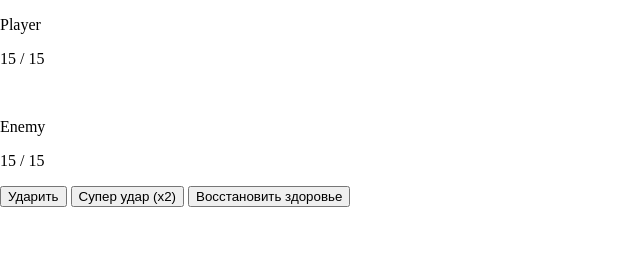
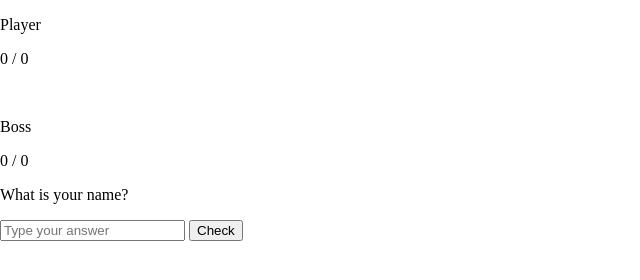
Before and after one commit to invinsible/js-marathon, a plain HTML site: page index.html in a window 1280 px wide. Shown: the whole page, without its empty margins (0-640 px from the left). Drawn offline with Linux system fonts and the light colour scheme.

Commit message:
start word-game

```diff
--- a/index.html
+++ b/index.html
@@ -15,15 +15,24 @@
         </div>
         <br>
         <div class="enemy">
-            <p>Enemy</p>
+            <p>Boss</p>
             <p id="enemyHp">0 / 0</p>
         </div>
-        <button type="button" id="dmg">Ударить</button>
+
+        <p id="question">__blank__</p>
+        <form id="form">
+            <input id="answer" type="text" placeholder="Type your answer">
+            <button id="checkAnswer" type="submit">Check</button>
+        </form>
+
+
+        <!-- <button type="button" id="dmg">Ударить</button>
         <button type="button" id="superDmg">Супер удар (x2)</button>
-        <button type="button" id="heal">Восстановить здоровье</button>
+        <button type="button" id="heal">Восстановить здоровье</button> -->
     </div>
     <!-- <script src="main.js"></script> -->
-    <script src="Unit.js"></script>
-    <script src="game.js"></script>
+    <!-- <script src="Unit.js"></script>
+    <script src="game.js"></script> -->
+    <script src="question.js"></script>
 </body>
 </html>
--- /dev/null
+++ b/question.js
@@ -0,0 +1,69 @@
+const $checkAnswer = document.getElementById('checkAnswer');
+const $answer = document.getElementById('answer');
+const $quetion = document.getElementById('question');
+const $form = document.getElementById('form');
+
+// support functions
+function random(min, max) {
+    min = Math.ceil(min);
+    max = Math.floor(max);
+    return Math.floor(Math.random() * (max - min + 1)) + min;
+}
+
+const questionsArr = [
+    {
+        questionText: 'How are you, man?',
+        answer      : ['nice', 'отлично'],
+        answer2     : 'nice',
+        difficult   : 1,
+        isDisable   : false
+    },
+    {
+        questionText: 'What is your name?',
+        answer      : ['igor', 'игорь'],
+        answer2     : 'igor',
+        difficult   : 1,
+        isDisable   : false
+    },
+    {
+        questionText: 'What is your cat name?',
+        answer      : ['arbuzik', 'арбузик'],
+        answer2     : 'cat',
+        difficult   : 2,
+        isDisable   : false
+    },
+]
+
+
+function init() {
+    let randomQuestion = random(0, questionsArr.length - 1);
+    $quetion.innerText = questionsArr[randomQuestion].questionText;
+    questionsArr[randomQuestion].isDisable = true;
+
+
+    $form.addEventListener('submit', function(evt) {
+        evt.preventDefault();
+
+        let currentQ =  questionsArr[randomQuestion];
+        let currentA = document.getElementById('answer').value.toLowerCase();
+
+        if(currentQ.answer.find(item => item == currentA)) {
+            console.log('bingo');
+        } else {
+            console.log('fail');
+        }
+
+        //console.log(user);
+
+        // if(currentA === currentQ.answer2) {
+        //     console.log('bingo');
+        // } else {
+        //     console.log('fail');
+        // }
+
+
+
+    })
+}
+
+init();
```
